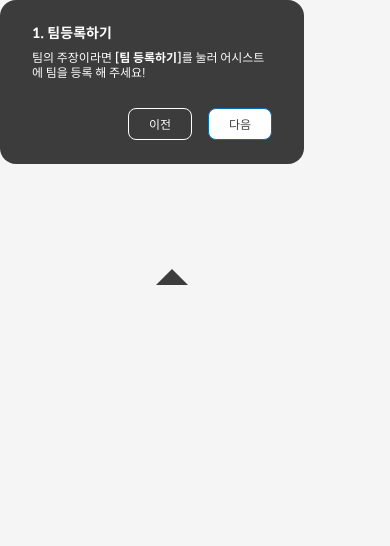
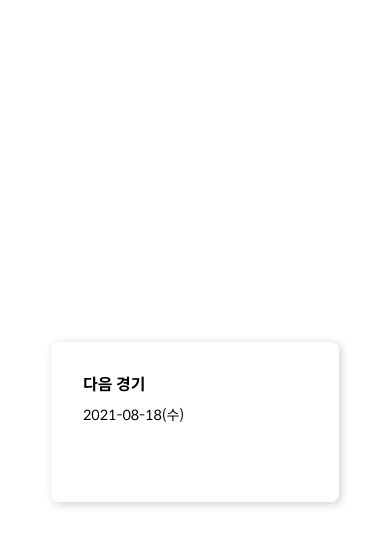
Before and after one commit to codestates/ASSIST, a React Native app in the folder client/: screen / in a window 390 px wide. Shown: the top 546 px of the page. Built offline with nearby package versions, Linux system fonts and the light colour scheme.

Commit message:
✅Add: add card components - 211126

```diff
--- a/client/App.tsx
+++ b/client/App.tsx
@@ -2,7 +2,7 @@
 /* eslint-disable @typescript-eslint/no-unsafe-assignment */
 
 import React, { useState } from 'react';
-//import { NavigationContainer } from '@react-navigation/native';
+import { NavigationContainer } from '@react-navigation/native';
 import styled from 'styled-components/native';
 import * as Font from 'expo-font';
 import { Asset } from 'expo-asset';
@@ -18,6 +18,7 @@ import CommonModal from './src/components/modal/CommonModal';
 import Triangle from './src/components/modal/TriangleContainer';
 import Square from './src/components/modal/SquareContainer';
 import CommonButton from './src/components/button/CommonButton';
+import Card from './src/components/card/Card';
 
 const Container = styled.View`
   flex: 1;
@@ -66,6 +67,35 @@ const Space = styled.View`
   height: 32px;
 `;
 
+const CardContainer = styled.View`
+  flex: 1;
+  align-items: center;
+  justify-content: center;
+`;
+
+const CardTitleContainer = styled.View`
+  width: 224px;
+  flex: 1;
+`;
+
+const CardTitle = styled(Bold)`
+  font-size: 16px;
+`;
+
+const CardSpace = styled.View`
+  width: 224px;
+  flex: 1;
+`;
+
+const CardContentContainer = styled.View`
+  width: 224px;
+  flex: 4;
+`;
+
+const CardContentsDate = styled(Regular)`
+  font-size: 14px;
+`;
+
 function App() {
   const [loading, setLoading] = useState(true);
   const [isLoggedin] = useState(true);
@@ -94,7 +124,7 @@ function App() {
   return (
     // <NavigationContainer>{isLoggedin ? <LoggedInNav /> : <LoggedOutNav />}</NavigationContainer>
     <Container>
-      <CommonModal animationType="fade">
+      {/* <CommonModal animationType="fade">
         <Triangle direction="top" top="30%" left="40%" bgColor={colors.darkGray} />
         <Square top="33%" left="14.5%" bgColor={colors.darkGray}>
           <SquareContents>
@@ -126,7 +156,19 @@ function App() {
             </CommonButton>
           </SquareButton>
         </Square>
-      </CommonModal>
+      </CommonModal> */}
+
+      <CardContainer>
+        <Card>
+          <CardTitleContainer>
+            <CardTitle>다음 경기</CardTitle>
+          </CardTitleContainer>
+          <CardSpace />
+          <CardContentContainer>
+            <CardContentsDate>2021-08-18(수)</CardContentsDate>
+          </CardContentContainer>
+        </Card>
+      </CardContainer>
     </Container>
   );
 }
--- /dev/null
+++ b/client/src/components/card/Card.tsx
@@ -0,0 +1,25 @@
+import React from 'react';
+import styled from 'styled-components/native';
+import { colors } from '../../theme/colors';
+
+const Container = styled.View`
+  box-shadow: 2px 2px 8px rgba(60, 60, 60, 0.25);
+  background-color: ${colors.white};
+  padding: 32px;
+  border-radius: 8px;
+  width: 288px;
+  height: 160px;
+  align-items: flex-start;
+  justify-content: center;
+`;
+
+type CardProps = {
+  children: React.ReactNode;
+};
+
+const Card = (props: CardProps) => {
+  const { children } = props;
+  return <Container>{props.children}</Container>;
+};
+
+export default Card;
```
